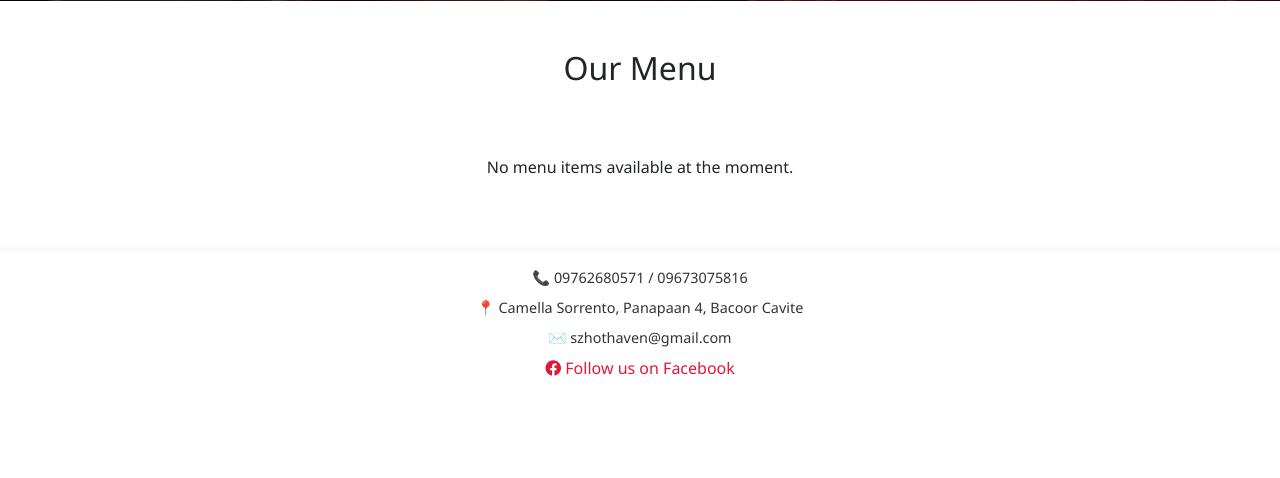
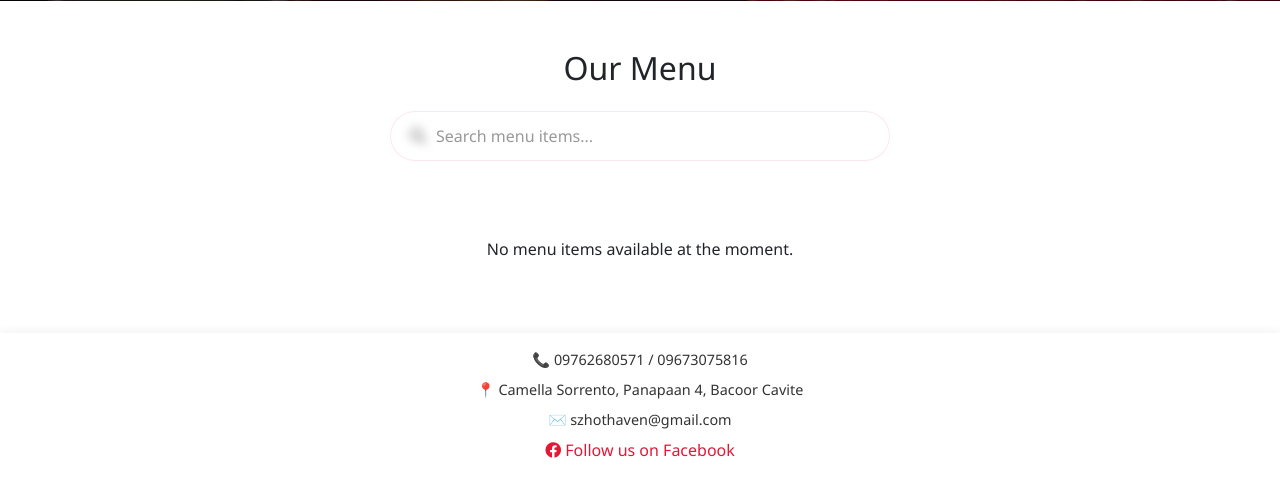
Before and after one commit to 0phl/sz-hotpot-store, a PHP site: page /sz_hotpot_haven/ in a window 1280 px wide. Shown: the part 875-1353 px from the top of the page. Before the commit the page ends 1251 px from the top, so only its background shows below. Run offline with PHP 8.4, Linux system fonts and the light colour scheme; data that the repository does not hold is empty; some libraries are stand-ins or nearby versions.

Commit message:
added searchbar on menu homepage

```diff
--- a/index.php
+++ b/index.php
@@ -157,15 +157,171 @@ require_once 'includes/header.php';
         font-size: 1.1rem;
     }
 }
+
+.search-container {
+    max-width: 500px;
+    margin: 0 auto 2rem;
+    position: relative;
+}
+
+.search-input {
+    width: 100%;
+    padding: 12px 45px;
+    background: rgba(255, 255, 255, 0.05);
+    border: 1px solid rgba(227, 24, 55, 0.1);
+    border-radius: 50px;
+    font-size: 16px;
+    color: #333;
+    transition: all 0.3s ease;
+    backdrop-filter: blur(5px);
+}
+
+.search-input:focus {
+    outline: none;
+    border-color: #e31837;
+    box-shadow: 0 0 15px rgba(227, 24, 55, 0.15);
+    background: rgba(255, 255, 255, 0.1);
+}
+
+.search-icon {
+    position: absolute;
+    left: 20px;
+    top: 50%;
+    transform: translateY(-50%);
+    color: #999;
+    transition: all 0.3s ease;
+    pointer-events: none;
+}
+
+.search-container:focus-within .search-icon {
+    color: #e31837;
+    transform: translateY(-50%) scale(1.1);
+}
+
+/* Add a subtle glow animation */
+@keyframes searchGlow {
+    0% {
+        box-shadow: 0 0 5px rgba(227, 24, 55, 0.1);
+    }
+    50% {
+        box-shadow: 0 0 15px rgba(227, 24, 55, 0.2);
+    }
+    100% {
+        box-shadow: 0 0 5px rgba(227, 24, 55, 0.1);
+    }
+}
+
+.search-input:focus {
+    animation: searchGlow 2s infinite;
+}
+
+/* Add a subtle placeholder animation */
+.search-input::placeholder {
+    color: #999;
+    transition: all 0.3s ease;
+}
+
+.search-input:focus::placeholder {
+    opacity: 0.7;
+    transform: translateX(10px);
+}
+
+/* Add a subtle border animation */
+@keyframes borderGlow {
+    0% {
+        border-color: rgba(227, 24, 55, 0.1);
+    }
+    50% {
+        border-color: rgba(227, 24, 55, 0.3);
+    }
+    100% {
+        border-color: rgba(227, 24, 55, 0.1);
+    }
+}
+
+.search-input:focus {
+    animation: borderGlow 2s infinite, searchGlow 2s infinite;
+}
+
+.scroll-to-top {
+    position: fixed;
+    bottom: 30px;
+    right: 30px;
+    width: 40px;
+    height: 40px;
+    background: rgba(255, 255, 255, 0.1);
+    backdrop-filter: blur(5px);
+    border: 1px solid rgba(227, 24, 55, 0.2);
+    border-radius: 12px;
+    display: flex;
+    justify-content: center;
+    align-items: center;
+    cursor: pointer;
+    opacity: 0;
+    visibility: hidden;
+    transition: all 0.4s cubic-bezier(0.175, 0.885, 0.32, 1.275);
+    z-index: 1000;
+    animation: floating 3s ease-in-out infinite;
+}
+
+.scroll-to-top::before {
+    content: '';
+    position: absolute;
+    width: 12px;
+    height: 12px;
+    border-left: 2px solid #e31837;
+    border-top: 2px solid #e31837;
+    transform: translateY(2px) rotate(45deg);
+    transition: transform 0.3s ease;
+}
+
+.scroll-to-top:hover {
+    background: rgba(255, 255, 255, 0.2);
+    border-color: rgba(227, 24, 55, 0.4);
+}
+
+.scroll-to-top:hover::before {
+    transform: translateY(-2px) rotate(45deg);
+}
+
+.scroll-to-top.visible {
+    opacity: 1;
+    visibility: visible;
+}
+
+@keyframes floating {
+    0% {
+        transform: translateY(0px);
+    }
+    50% {
+        transform: translateY(-8px);
+    }
+    100% {
+        transform: translateY(0px);
+    }
+}
+
+/* Add smooth transition when appearing/disappearing */
+.scroll-to-top:not(.visible) {
+    transform: translateY(20px);
+    opacity: 0;
+}
 </style>
 
 <!-- Add this in the head section -->
 <link rel="stylesheet" href="https://cdnjs.cloudflare.com/ajax/libs/animate.css/4.1.1/animate.min.css">
+<link rel="stylesheet" href="https://cdnjs.cloudflare.com/ajax/libs/font-awesome/5.15.4/css/all.min.css">
 
 <div class="container my-5">
     <h2 class="text-center mb-4" id="menu">Our Menu</h2>
+    <div class="search-container">
+        <i class="fas fa-search search-icon"></i>
+        <input type="text" id="menuSearch" class="search-input" placeholder="Search menu items...">
+    </div>
     <?php require_once 'includes/menu_items.php'; ?>
 </div>
+
+<button class="scroll-to-top" id="scrollToTop" title="Go to top"></button>
 
 <?php
 // Add extra scripts that will be included in footer
@@ -175,26 +331,58 @@ $extra_scripts = '
 <script src="assets/js/main.js"></script>
 <script>
 document.addEventListener("DOMContentLoaded", function() {
+    // Steam particles animation
     const particlesContainer = document.querySelector(".steam-particles");
     const particleCount = 50;
 
-    for (let i = 0; i < particleCount; i++) {
+    for (let i = 0; i <particleCount; i++) {
         const particle = document.createElement("div");
         particle.className = "steam-particle";
-
-        // Random size between 5px and 20px
         const size = Math.random() * 15 + 5;
         particle.style.width = `${size}px`;
         particle.style.height = `${size}px`;
-
-        // Random position
         particle.style.left = `${Math.random() * 100}%`;
-
-        // Random delay
         particle.style.animationDelay = `${Math.random() * 8}s`;
-
         particlesContainer.appendChild(particle);
     }
+
+    // Search functionality
+    const searchInput = document.getElementById("menuSearch");
+    searchInput.addEventListener("input", function() {
+        const searchTerm = this.value.toLowerCase();
+        const menuItems = document.querySelectorAll(".menu-card");
+
+        menuItems.forEach(item => {
+            const itemName = item.querySelector(".menu-title").textContent.toLowerCase();
+            const itemDesc = item.querySelector(".menu-description").textContent.toLowerCase();
+
+            if (itemName.includes(searchTerm) || itemDesc.includes(searchTerm)) {
+                item.style.display = "";
+            } else {
+                item.style.display = "none";
+            }
+        });
+    });
+
+    // Scroll to top functionality
+    const scrollToTopButton = document.getElementById("scrollToTop");
+
+    // Show/hide button based on scroll position
+    window.addEventListener("scroll", function() {
+        if (window.pageYOffset > 300) {
+            scrollToTopButton.classList.add("visible");
+        } else {
+            scrollToTopButton.classList.remove("visible");
+        }
+    });
+
+    // Smooth scroll to top when button is clicked
+    scrollToTopButton.addEventListener("click", function() {
+        window.scrollTo({
+            top: 0,
+            behavior: "smooth"
+        });
+    });
 });
 </script>
 ';
```
